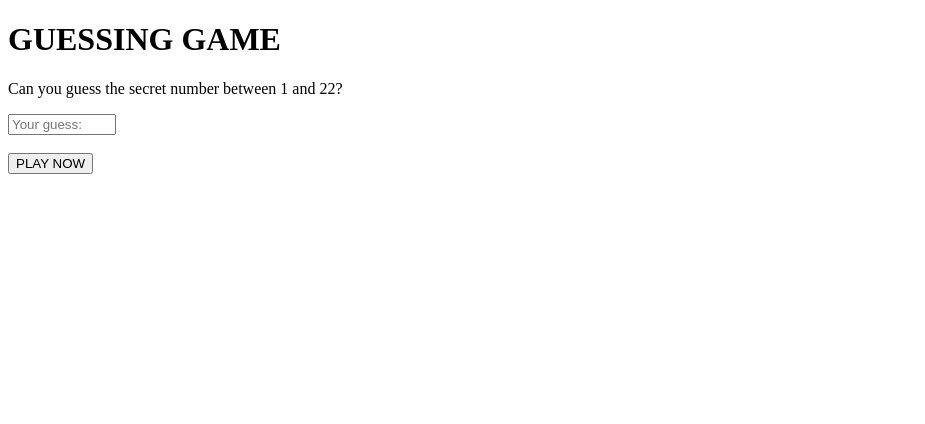
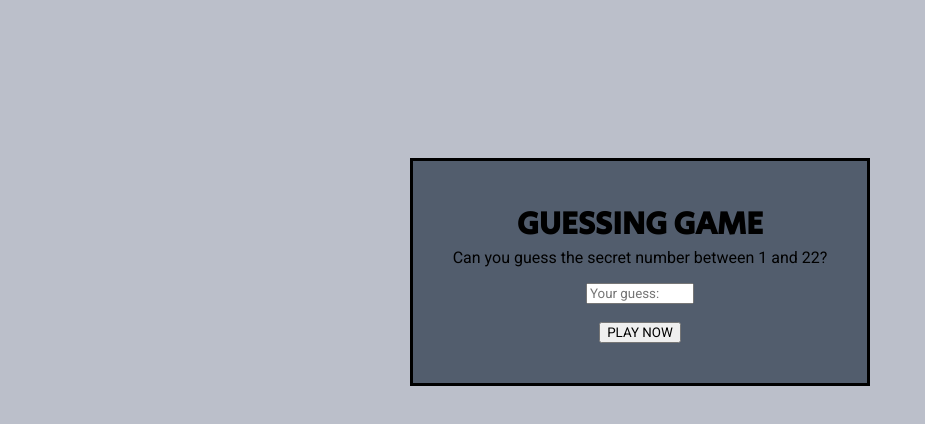
Before and after one commit to ValerieVR/guessing-game, a plain HTML site: page index.html in a window 1280 px wide. Shown: the whole page, without its empty margins (0-925 px from the left). Drawn offline with Linux system fonts and the light colour scheme.

Commit message:
Add styling

```diff
--- a/index.html
+++ b/index.html
@@ -7,6 +7,7 @@
     <title>Guessing Game</title>
 </head>
 <body>
+    <div id="gamebox">
         <header>
             <h1>GUESSING GAME</h1>
         </header>
@@ -19,6 +20,7 @@
                 </form>
             </div>
         </main>
+    </div>
     <script src="script.js"></script>
 </body>
 </html>
--- a/style.css
+++ b/style.css
@@ -1,3 +1,35 @@
+@import url('https://fonts.googleapis.com/css2?family=Secular+One&display=swap');
+@import url('https://fonts.googleapis.com/css2?family=Roboto&display=swap');
+
+body {
+    display: flex;
+    flex-direction: column;
+    align-items: center;
+    background-color: #bbbfca;
+    text-align: center;
+}
+
+#gamebox {
+    background-color: #525d6d;
+    border-style: solid;
+    padding: 40px;
+    margin-top: 150px;
+}
+
+h1 {
+    margin-bottom: 0px;
+    margin-top: 0px;
+    font-family: Secular One, 'Times New Roman', Times, serif;
+}
+
+p {
+    margin-top: 0px;
+}
+
 #guess {
     width: 100px;
 }
+
+p, #guess, #button {
+    font-family: Roboto;
+}
```
Also changed, not shown: script.js (+5 -4 lines). Lines whose indentation alone changed are shown as unchanged.
